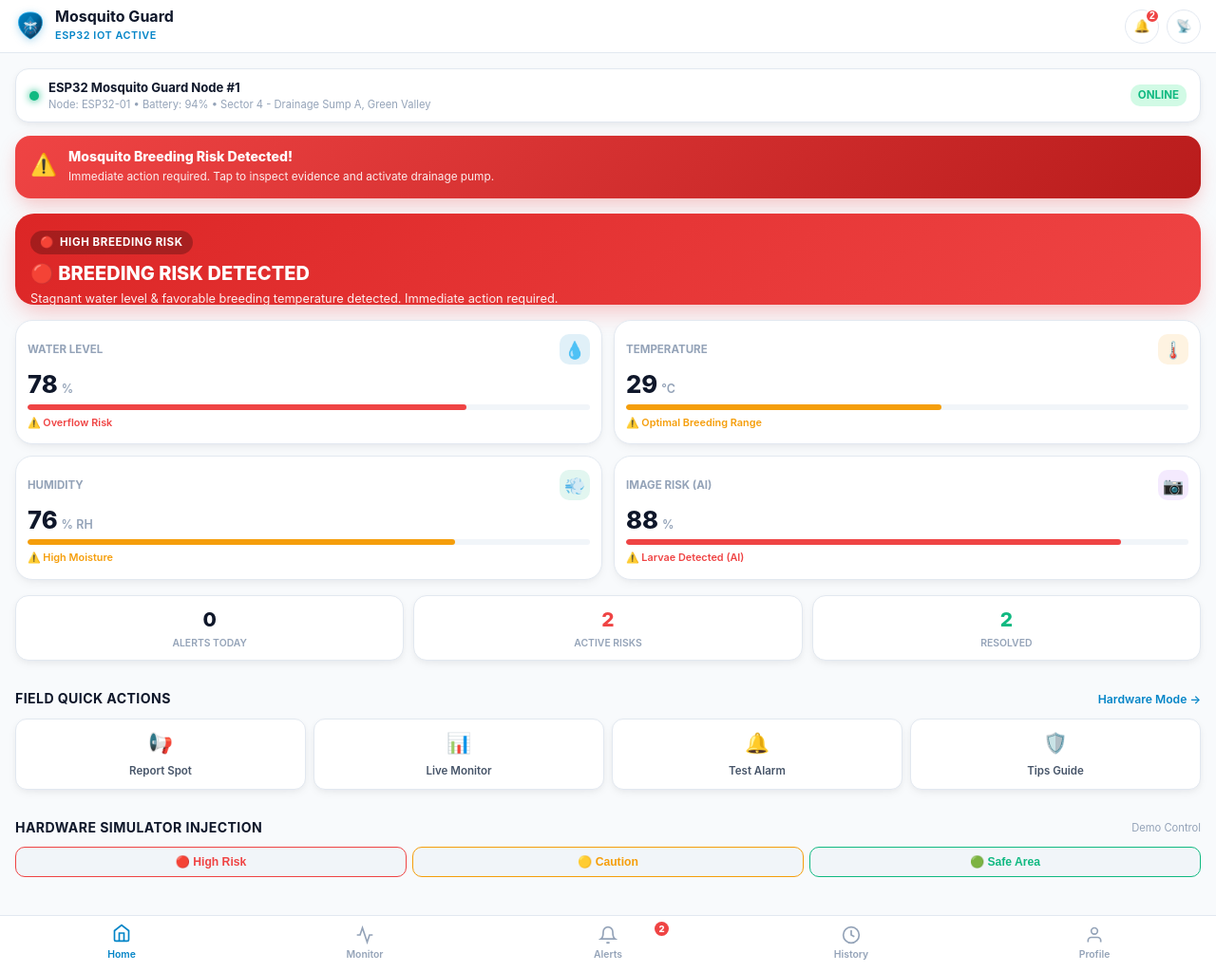
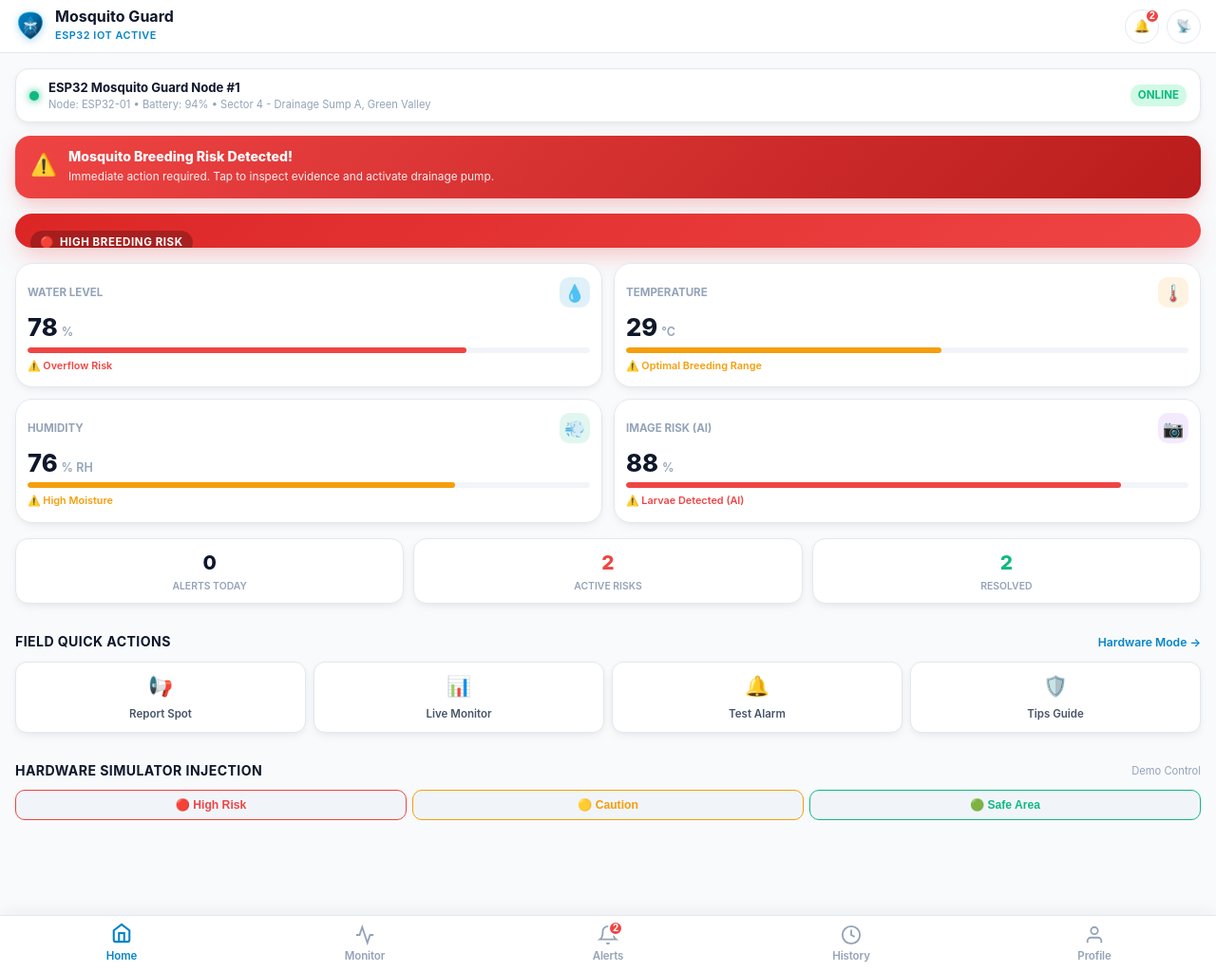
Before and after one commit to rahuly152992-lgtm/smart-mosquito-dashboard, a Flask app: page / in a window 1280 px wide. Shown: the whole page at 95% size. Run offline with Flask 3, Linux system fonts and the light colour scheme.

Commit message:
fix: complete native app polish, lock pinch/double-tap zooming, add bottom nav styling, and tactile haptic feedback

```diff
--- a/static/css/style.css
+++ b/static/css/style.css
@@ -68,7 +68,23 @@ body.dark-mode {
   --nav-bg: rgba(17, 24, 39, 0.94);
 }
 
-/* Base Resets & Typography */
+/* Base Resets & Typography - Native App Locked Viewport */
+html, body {
+  width: 100%;
+  height: 100%;
+  margin: 0;
+  padding: 0;
+  touch-action: pan-y;
+  -ms-touch-action: pan-y;
+  user-select: none;
+  -webkit-user-select: none;
+  -webkit-touch-callout: none;
+  -webkit-tap-highlight-color: transparent;
+  overscroll-behavior-y: contain;
+  overscroll-behavior-x: none;
+  -webkit-font-smoothing: antialiased;
+}
+
 * {
   box-sizing: border-box;
   margin: 0;
@@ -92,6 +108,7 @@ body {
   display: flex;
   flex-direction: column;
   height: 100%;
+  width: 100%;
   position: relative;
   overflow: hidden;
 }
@@ -105,6 +122,8 @@ body {
   padding: 16px 16px 80px;
   animation: fadeIn 0.25s ease-out;
   -webkit-overflow-scrolling: touch;
+  touch-action: pan-y;
+  overscroll-behavior-y: contain;
 }
 
 .screen-view.active {
@@ -1433,3 +1452,102 @@ input:checked + .slider:before { transform: translateX(20px); }
   from { opacity: 0; transform: translateY(-10px); }
   to { opacity: 1; transform: translateY(0); }
 }
+
+/* ==========================================================================
+   Bottom Navigation Bar (Native Mobile Navigation)
+   ========================================================================== */
+.bottom-nav {
+  height: calc(60px + env(safe-area-inset-bottom, 0px));
+  padding-bottom: env(safe-area-inset-bottom, 0px);
+  background: var(--nav-bg, rgba(255, 255, 255, 0.96));
+  backdrop-filter: blur(20px);
+  -webkit-backdrop-filter: blur(20px);
+  border-top: 1px solid var(--border-color, #e2e8f0);
+  display: flex;
+  justify-content: space-around;
+  align-items: center;
+  position: sticky;
+  bottom: 0;
+  left: 0;
+  right: 0;
+  width: 100%;
+  z-index: 100;
+  box-shadow: 0 -4px 20px rgba(0, 0, 0, 0.05);
+  user-select: none;
+  -webkit-user-select: none;
+}
+
+body.dark-mode .bottom-nav {
+  background: rgba(17, 24, 39, 0.96);
+  border-top: 1px solid #1e293b;
+  box-shadow: 0 -4px 20px rgba(0, 0, 0, 0.3);
+}
+
+.nav-tab-item {
+  flex: 1;
+  display: flex;
+  flex-direction: column;
+  align-items: center;
+  justify-content: center;
+  gap: 3px;
+  color: var(--text-muted, #94a3b8);
+  cursor: pointer;
+  padding: 8px 4px;
+  border-radius: 12px;
+  position: relative;
+  text-decoration: none;
+  font-size: 0.72rem;
+  font-weight: 600;
+  letter-spacing: -0.01em;
+  transition: all 0.2s cubic-bezier(0.16, 1, 0.3, 1);
+  -webkit-tap-highlight-color: transparent;
+  touch-action: manipulation;
+}
+
+.nav-tab-item svg {
+  width: 22px;
+  height: 22px;
+  stroke: currentColor;
+  transition: transform 0.2s ease, stroke 0.2s ease;
+}
+
+.nav-tab-item:active {
+  transform: scale(0.92);
+}
+
+.nav-tab-item.active {
+  color: var(--primary, #0284c7);
+}
+
+.nav-tab-item.active svg {
+  transform: translateY(-2px);
+  stroke-width: 2.3;
+}
+
+.nav-tab-badge {
+  position: absolute;
+  top: 4px;
+  right: calc(50% - 16px);
+  min-width: 16px;
+  height: 16px;
+  padding: 0 4px;
+  background: var(--danger, #ef4444);
+  color: #ffffff;
+  border-radius: 10px;
+  font-size: 0.62rem;
+  font-weight: 700;
+  display: flex;
+  align-items: center;
+  justify-content: center;
+  border: 2px solid var(--bg-surface, #ffffff);
+}
+
+/* Button and Card Tap Feedback */
+.btn-primary:active,
+.btn-secondary:active,
+.sensor-metric-card:active,
+.quick-action-card:active,
+.alert-card:active {
+  transform: scale(0.98);
+  transition: transform 0.1s ease;
+}
--- a/static/js/app.js
+++ b/static/js/app.js
@@ -68,9 +68,12 @@ class MosquitoApp {
     if (bottomNav) bottomNav.style.display = (isSplash || isLogin) ? "none" : "flex";
     if (appHeader) appHeader.style.display = (isSplash || isLogin) ? "none" : "flex";
 
-    // Play click sound
-    if (!isSplash && window.soundFx) {
-      window.soundFx.playClick();
+    // Play click sound & haptic vibration feedback
+    if (!isSplash) {
+      if (window.soundFx) window.soundFx.playClick();
+      if (navigator.vibrate) {
+        try { navigator.vibrate(10); } catch(e) {}
+      }
     }
 
     // On-demand screen re-renders
--- a/static/service-worker.js
+++ b/static/service-worker.js
@@ -1,4 +1,4 @@
-const CACHE_NAME = "mosquito-guard-shell-v2";
+const CACHE_NAME = "mosquito-guard-shell-v3";
 const APP_SHELL = [
   "/",
   "/static/css/style.css",
--- a/templates/index.html
+++ b/templates/index.html
@@ -2,7 +2,7 @@
 <html lang="en">
 <head>
   <meta charset="UTF-8">
-  <meta name="viewport" content="width=device-width, initial-scale=1.0, maximum-scale=1.0, user-scalable=no">
+  <meta name="viewport" content="width=device-width, initial-scale=1.0, maximum-scale=1.0, user-scalable=no, viewport-fit=cover, shrink-to-fit=no">
   <meta name="theme-color" content="#0284c7">
   <meta name="description" content="Mosquito Guard - smart mosquito risk monitoring connected to ESP32 sensors.">
   <meta name="mobile-web-app-capable" content="yes">
@@ -1030,6 +1030,26 @@
     }
   })();
 
+  // 100% Native App Gesture Lock: Prevent pinch zoom, double-tap zoom, and rubberband stretch
+  document.addEventListener('gesturestart', (e) => e.preventDefault(), { passive: false });
+  document.addEventListener('gesturechange', (e) => e.preventDefault(), { passive: false });
+  document.addEventListener('gestureend', (e) => e.preventDefault(), { passive: false });
+
+  let lastTouchEndTime = 0;
+  document.addEventListener('touchend', (e) => {
+    const now = Date.now();
+    if (now - lastTouchEndTime <= 300) {
+      e.preventDefault();
+    }
+    lastTouchEndTime = now;
+  }, { passive: false });
+
+  document.addEventListener('touchmove', (e) => {
+    if (e.touches && e.touches.length > 1) {
+      e.preventDefault(); // Block multi-touch pinch zoom
+    }
+  }, { passive: false });
+
   if ("serviceWorker" in navigator) {
     window.addEventListener("load", () => {
       navigator.serviceWorker.register("/static/service-worker.js").catch(console.error);
```
